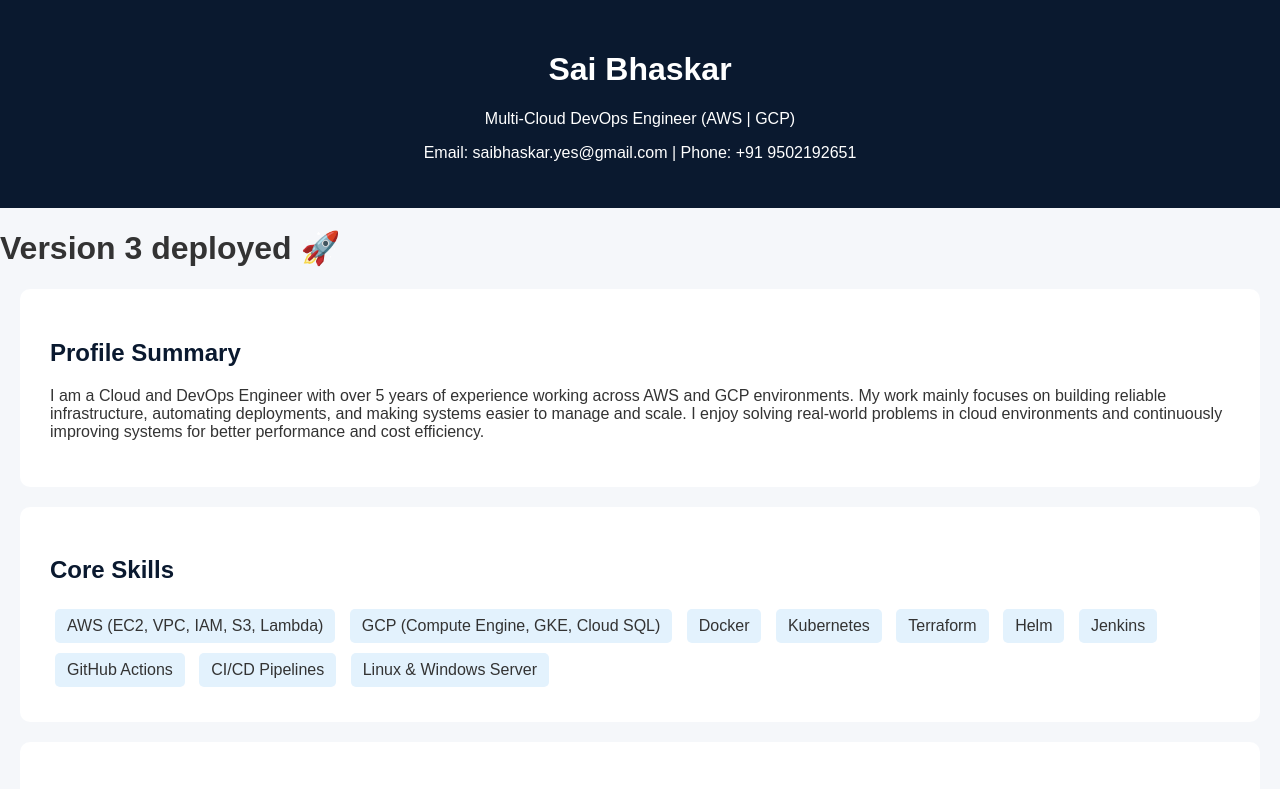
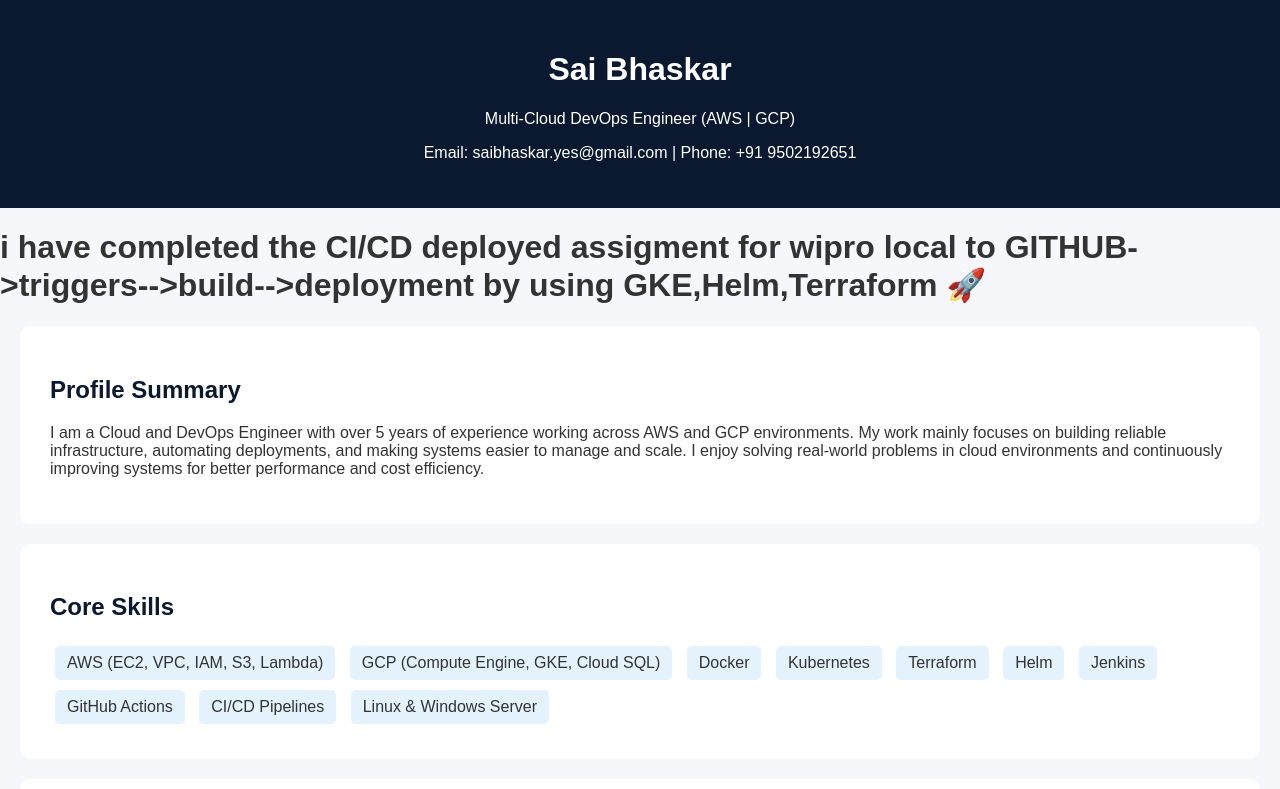
Before and after one commit to sai-bhaskar-337/GCP, a plain HTML site: page app/index.html in a window 1280 px wide. Shown: the top 789 px of the page. Drawn offline with Linux system fonts and the light colour scheme.

Commit message:
test: update index.html

```diff
--- a/app/index.html
+++ b/app/index.html
@@ -52,7 +52,7 @@
   <p>Multi-Cloud DevOps Engineer (AWS | GCP)</p>
   <p>Email: saibhaskar.yes@gmail.com | Phone: +91 9502192651</p>
 </header>
-<h1>Version 3 deployed 🚀</h1>
+<h1>i have completed the CI/CD deployed assigment for wipro local to GITHUB->triggers-->build-->deployment by using GKE,Helm,Terraform 🚀</h1>
 <section>
   <h2>Profile Summary</h2>
   <p>
```
